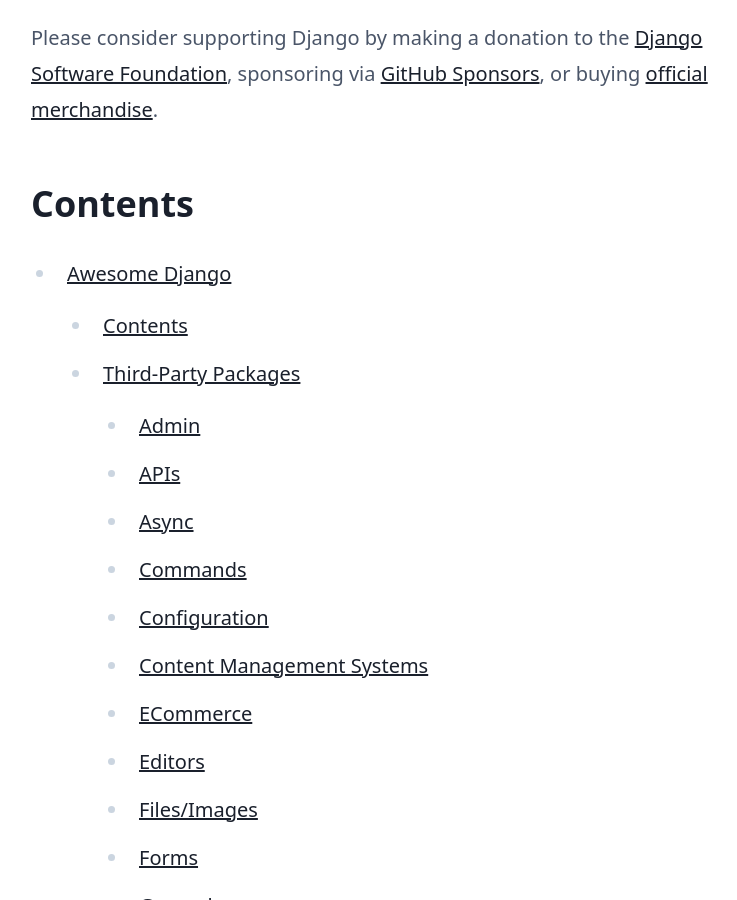
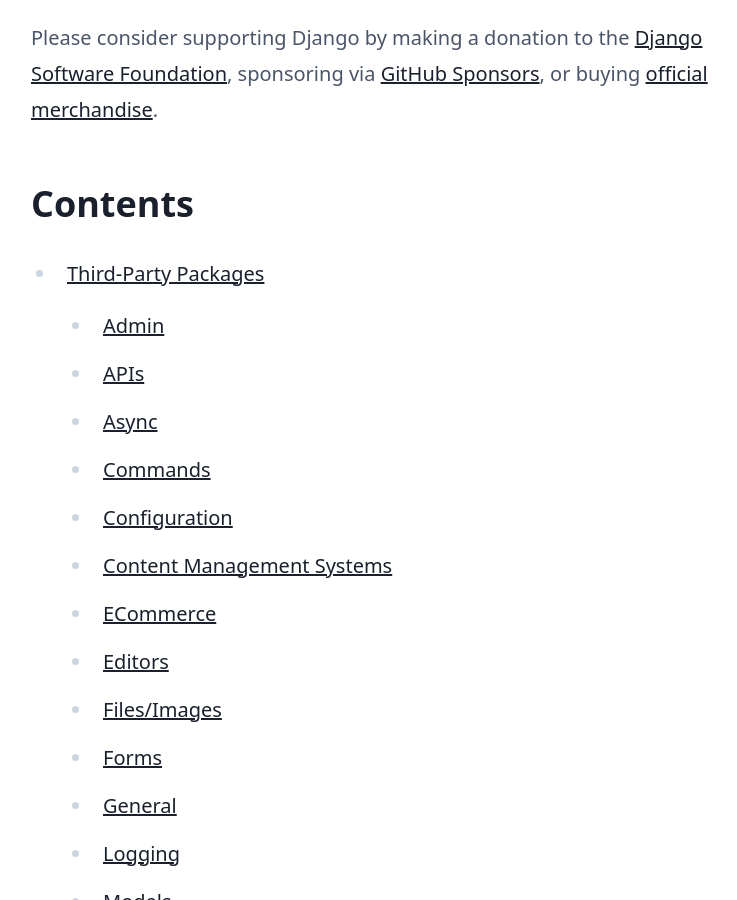
Before and after one commit to devguru002/awesome-django, a Jekyll site: the page built from README.md, in a window 1280 px wide and 900 px high, scrolled down 576 px. Shown: the whole window, without its empty margins (129-866 px from the left). Built offline with Jekyll 4.4.1, drawn with Linux system fonts in a browser that asks for light colours.

Commit message:
:tractor: Move stuff around

```diff
--- a/README.md
+++ b/README.md
@@ -2,7 +2,7 @@
 ---
 <div align="center">
   <a href="https://github.com/sindresorhus/awesome#readme"><img src="https://awesome.re/badge-flat.svg" /></a><br>
-  <img width="400" src="django-logo.svg" alt="Django logo">
+  <img width="400" src="./assets/django-logo.svg" alt="Django logo">
 </div>
 
 # Awesome Django
@@ -17,51 +17,49 @@ Please consider supporting Django by making a donation to the [Django Software F
 <!-- DON'T EDIT THIS SECTION, INSTEAD RE-RUN doctoc TO UPDATE -->
 
 
-- [Awesome Django](#awesome-django)
-  - [Contents](#contents)
-  - [Third-Party Packages](#third-party-packages)
-    - [Admin](#admin)
-    - [APIs](#apis)
-    - [Async](#async)
-    - [Commands](#commands)
-    - [Configuration](#configuration)
-    - [Content Management Systems](#content-management-systems)
-    - [ECommerce](#ecommerce)
-    - [Editors](#editors)
-    - [Files/Images](#filesimages)
-    - [Forms](#forms)
-    - [General](#general)
-    - [Logging](#logging)
-    - [Models](#models)
-    - [Performance](#performance)
-    - [Search](#search)
-    - [Security](#security)
-    - [Static Assets](#static-assets)
-    - [Task Queues](#task-queues)
-    - [Testing](#testing)
-    - [URLs](#urls)
-    - [Users](#users)
-    - [Views](#views)
-  - [Python Packages](#python-packages)
-  - [Resources](#resources)
-    - [Official Resources](#official-resources)
-    - [Educational](#educational)
-    - [Community](#community)
-    - [Conferences](#conferences)
-    - [Newsletters](#newsletters)
-    - [Podcasts](#podcasts)
-    - [Books](#books)
-  - [Hosting](#hosting)
-    - [PaaS (Platforms-as-a-Service)](#paas-platforms-as-a-service)
-    - [IaaS (Infrastructure-as-a-Service)](#iaas-infrastructure-as-a-service)
-  - [Projects](#projects)
-    - [Boilerplate](#boilerplate)
-    - [Open Source Projects](#open-source-projects)
-  - [Django REST Framework](#django-rest-framework)
-    - [DRF Resources](#drf-resources)
-    - [DRF Tutorials](#drf-tutorials)
-  - [Wagtail](#wagtail)
-    - [Wagtail Resources](#wagtail-resources)
+- [Third-Party Packages](#third-party-packages)
+  - [Admin](#admin)
+  - [APIs](#apis)
+  - [Async](#async)
+  - [Commands](#commands)
+  - [Configuration](#configuration)
+  - [Content Management Systems](#content-management-systems)
+  - [ECommerce](#ecommerce)
+  - [Editors](#editors)
+  - [Files/Images](#filesimages)
+  - [Forms](#forms)
+  - [General](#general)
+  - [Logging](#logging)
+  - [Models](#models)
+  - [Performance](#performance)
+  - [Search](#search)
+  - [Security](#security)
+  - [Static Assets](#static-assets)
+  - [Task Queues](#task-queues)
+  - [Testing](#testing)
+  - [URLs](#urls)
+  - [Users](#users)
+  - [Views](#views)
+- [Python Packages](#python-packages)
+- [Resources](#resources)
+  - [Official Resources](#official-resources)
+  - [Educational](#educational)
+  - [Community](#community)
+  - [Conferences](#conferences)
+  - [Newsletters](#newsletters)
+  - [Podcasts](#podcasts)
+  - [Books](#books)
+- [Hosting](#hosting)
+  - [PaaS (Platforms-as-a-Service)](#paas-platforms-as-a-service)
+  - [IaaS (Infrastructure-as-a-Service)](#iaas-infrastructure-as-a-service)
+- [Projects](#projects)
+  - [Boilerplate](#boilerplate)
+  - [Open Source Projects](#open-source-projects)
+- [Django REST Framework](#django-rest-framework)
+  - [DRF Resources](#drf-resources)
+  - [DRF Tutorials](#drf-tutorials)
+- [Wagtail](#wagtail)
+  - [Wagtail Resources](#wagtail-resources)
 
 <!-- END doctoc generated TOC please keep comment here to allow auto update -->
 <!--lint enable awesome-toc-->
--- a/_config.yml
+++ b/_config.yml
@@ -10,12 +10,12 @@ url: "https://awesome-django.org" # the base hostname & protocol for your site,
 markdown: kramdown
 plugins:
   - jekyll-feed
+  - jekyll-optional-front-matter
 include:
   - README.md
 exclude:
   - "*.md"
-  - Gemfile
-  - Gemfile.lock
+  - Gemfile*
   - LICENSE
   - Makefile
   - postcss.config.js
@@ -26,7 +26,7 @@ defaults:
       path: "" # an empty string here means all files in the project
     values:
       layout: "default"
-    scope:
+  - scope:
       path: "README.md"
     values:
       permalink: "/"
```
Also changed, not shown: Gemfile (+3 -25 lines), Gemfile.lock, assets/django-logo.svg (renamed from django-logo.svg), 1 other file.
